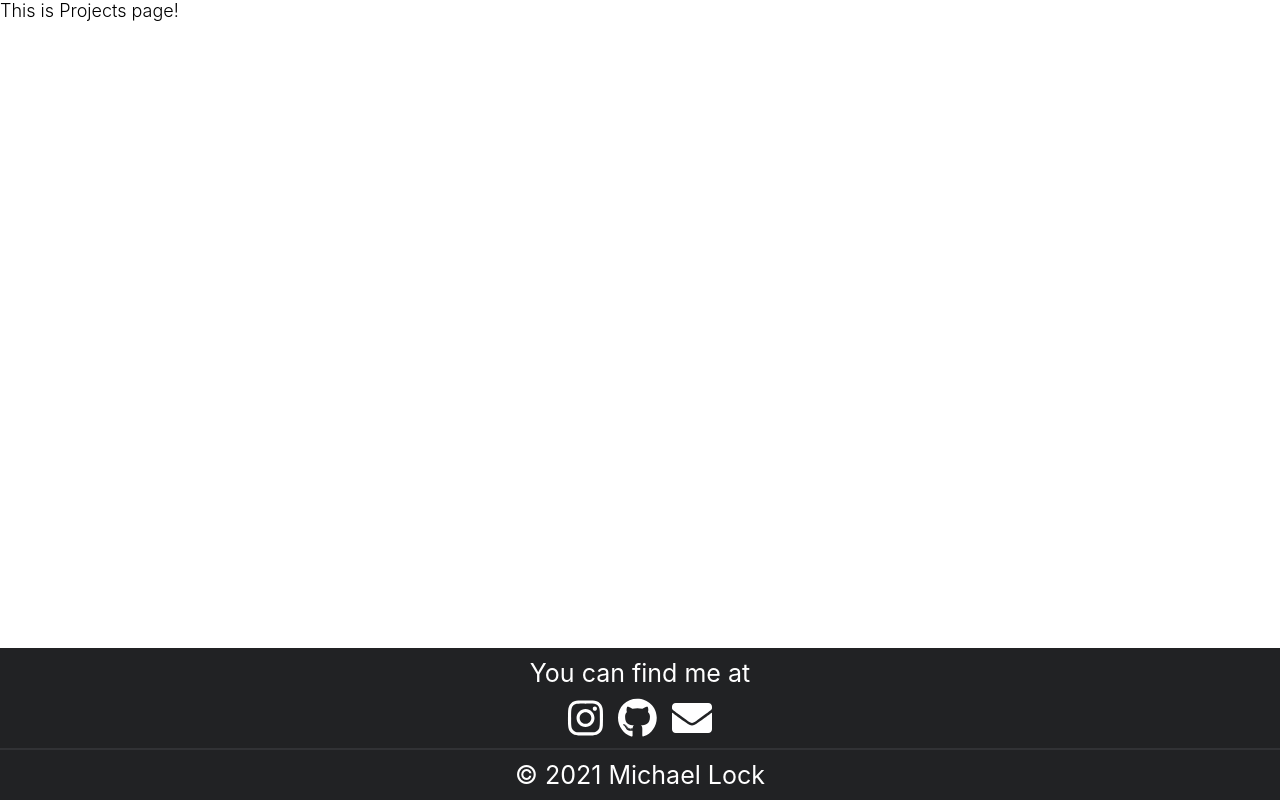
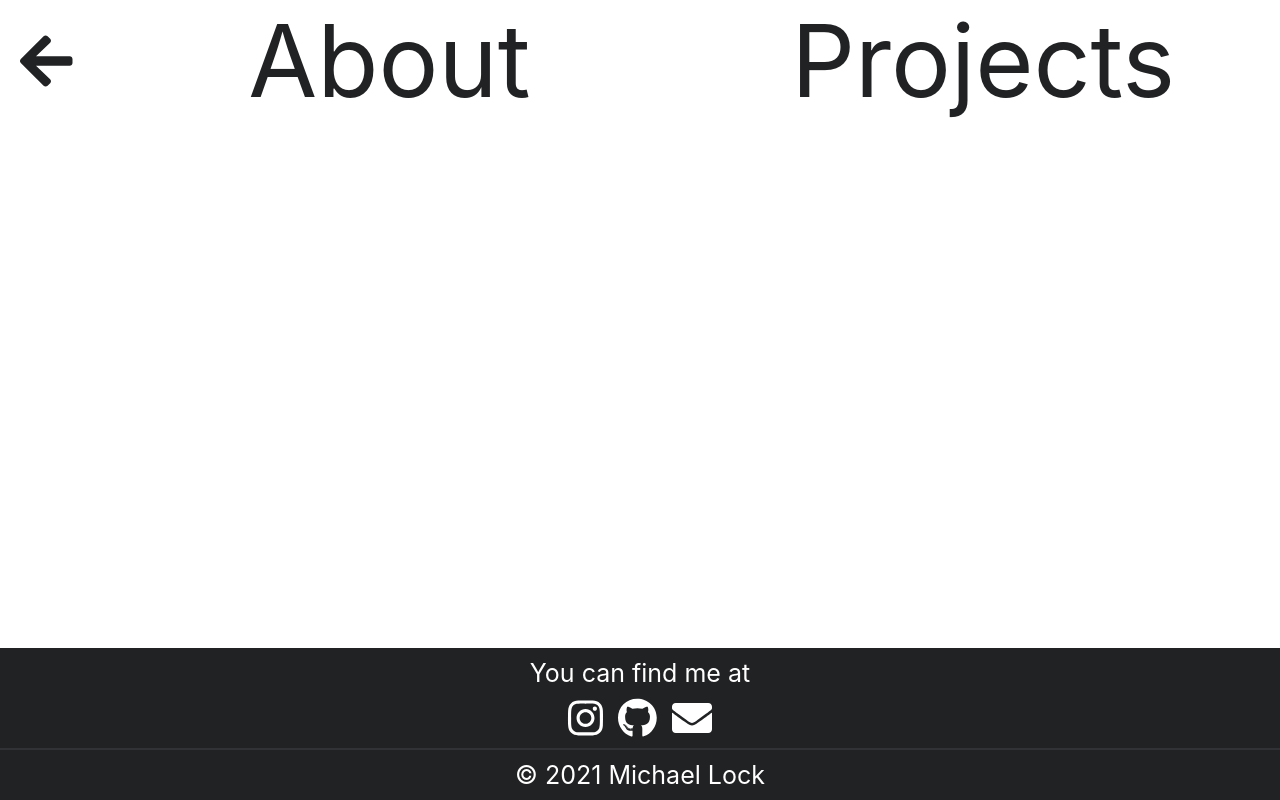
Before and after one commit to thelockymichael/mickeylock-own-website, a React (Create React App) app in the folder client/: page /projects in a window 1280 px wide. Built offline with nearby package versions, Linux system fonts and the light colour scheme.

Commit message:
fixed navbar css issue

```diff
--- a/client/src/colors/colors.ts
+++ b/client/src/colors/colors.ts
@@ -5,6 +5,7 @@ const secondaryText = "#FFF";
 
 // Containers
 const primaryColor = "#FFF";
+const primaryShade = "#F5F5F5";
 const secondaryColor = "#212224";
 const secondaryShade = "#313235";
 
@@ -12,6 +13,7 @@ export {
   primaryText,
   secondaryText,
   primaryColor,
+  primaryShade,
   secondaryColor,
   secondaryShade,
 };
--- a/client/src/pages/about.tsx
+++ b/client/src/pages/about.tsx
@@ -4,7 +4,13 @@ import logging from "../config/logging";
 
 import styled from "styled-components";
 
-import { primaryColor, primaryText, secondaryColor } from "../colors/colors";
+import {
+  primaryColor,
+  primaryShade,
+  primaryText,
+  secondaryColor,
+  secondaryShade,
+} from "../colors/colors";
 
 // Icons
 import { FontAwesomeIcon } from "@fortawesome/react-fontawesome";
@@ -16,13 +22,12 @@ import { Link } from "react-router-dom";
 const Wrapper = styled.div`
   height: 100%;
   background-color: ${primaryColor};
-  display: flex;
-  justify-content: center;
-  align-items: center;
 `;
 
 const Container = styled.div`
   display: flex;
+  flex: 1 1 auto;
+
   flex-direction: column;
   justify-content: space-around;
 `;
@@ -32,6 +37,10 @@ const NavBar = styled.div`
   display: flex;
   flex-direction: row;
   justify-content: space-between;
+
+  @media (max-width: 768px) {
+    flex-direction: column;
+  }
 `;
 
 const NavBarBack = styled.div`
@@ -39,6 +48,10 @@ const NavBarBack = styled.div`
   display: flex;
   justify-content: center;
   align-items: center;
+
+  @media (max-width: 768px) {
+    justify-content: flex-start;
+  }
 `;
 
 const NavBarItem = styled.div`
@@ -64,7 +77,13 @@ const NavLink = styled(Link)`
   }
   @media (max-width: 768px) {
     font-size: 4em;
+    text-align-last: left;
   }
+`;
+
+const Breakline = styled.div`
+  height: 0.5rem;
+  background-color: ${primaryShade};
 `;
 
 const GroupContainer = styled.div`
@@ -114,12 +133,15 @@ const AboutPage: React.FC<IPage> = (props) => {
               />
             </Link>
           </NavBarBack>
+          <Breakline />
           <NavBarItem>
             <NavLink to="/about">About</NavLink>
           </NavBarItem>
+          <Breakline />
           <NavBarItem>
             <NavLink to="/projects">Projects</NavLink>
           </NavBarItem>
+          <Breakline />
         </NavBar>
         <GroupContainer>
           <TextContainer>
--- a/client/src/pages/projects.tsx
+++ b/client/src/pages/projects.tsx
@@ -2,12 +2,141 @@ import React, { useEffect } from "react";
 import IPage from "../interfaces/page";
 import logging from "../config/logging";
 
-const ProjectsPage: React.FC<IPage> = (props) => {
+import styled from "styled-components";
+
+import {
+  primaryColor,
+  primaryShade,
+  primaryText,
+  secondaryColor,
+} from "../colors/colors";
+
+// Icons
+import { FontAwesomeIcon } from "@fortawesome/react-fontawesome";
+import { faArrowLeft } from "@fortawesome/free-solid-svg-icons";
+
+// Route
+import { Link } from "react-router-dom";
+
+const Wrapper = styled.div`
+  height: 100%;
+  background-color: ${primaryColor};
+`;
+
+const Container = styled.div`
+  display: flex;
+  flex: 1 1 auto;
+  flex-direction: column;
+  justify-content: space-around;
+`;
+
+// My name container & text
+const NavBar = styled.div`
+  display: flex;
+  flex-direction: row;
+  justify-content: space-between;
+
+  @media (max-width: 768px) {
+    flex-direction: column;
+  }
+`;
+
+const NavBarBack = styled.div`
+  padding: 2rem;
+  display: flex;
+  justify-content: center;
+  align-items: center;
+
+  @media (max-width: 768px) {
+    justify-content: flex-start;
+  }
+`;
+
+const NavBarItem = styled.div`
+  flex: 2;
+  display: flex;
+  justify-content: center;
+
+  @media (max-width: 768px) {
+    padding: 2rem;
+    flex: 1;
+  }
+`;
+
+const NavLink = styled(Link)`
+  font-size: 10em;
+  color: ${primaryText};
+  text-decoration: none;
+  text-align: center;
+  width: 100%;
+  &:hover {
+    color: ${primaryColor};
+    background-color: ${secondaryColor};
+  }
+  @media (max-width: 768px) {
+    font-size: 4em;
+    text-align-last: left;
+  }
+`;
+
+const Breakline = styled.div`
+  height: 0.5rem;
+  background-color: ${primaryShade};
+`;
+
+const GroupContainer = styled.div`
+  display: flex;
+  width: 100%;
+  justify-content: space-around;
+  flex-direction: row;
+  @media (max-width: 768px) {
+    justify-content: flex-start;
+    flex-direction: column;
+  }
+`;
+
+// TODO
+
+// 1. ListContainer
+// 2. ListItem -->
+// * flexbox order:
+// flex-direction: column,
+// 1. row: image
+// 2. row: dropdown-icon VEHO go (project name) Link to github
+// *
+
+const AboutPage: React.FC<IPage> = (props) => {
   useEffect(() => {
     logging.info(`Loading ${props.name}`);
   }, [props.name]);
 
-  return <p>This is {props.name} page!</p>;
+  return (
+    <Wrapper>
+      <Container>
+        <NavBar>
+          <NavBarBack>
+            <Link to="/">
+              <FontAwesomeIcon
+                size="6x"
+                color={secondaryColor}
+                icon={faArrowLeft}
+              />
+            </Link>
+          </NavBarBack>
+          <Breakline />
+          <NavBarItem>
+            <NavLink to="/about">About</NavLink>
+          </NavBarItem>
+          <Breakline />
+          <NavBarItem>
+            <NavLink to="/projects">Projects</NavLink>
+          </NavBarItem>
+          <Breakline />
+        </NavBar>
+        <GroupContainer></GroupContainer>
+      </Container>
+    </Wrapper>
+  );
 };
 
-export default ProjectsPage;
+export default AboutPage;
```
